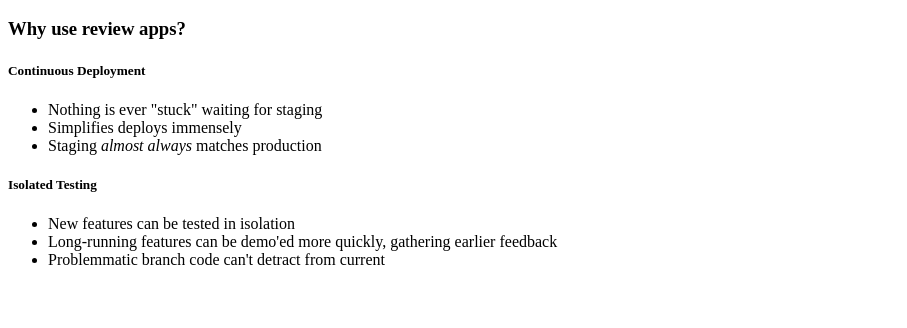
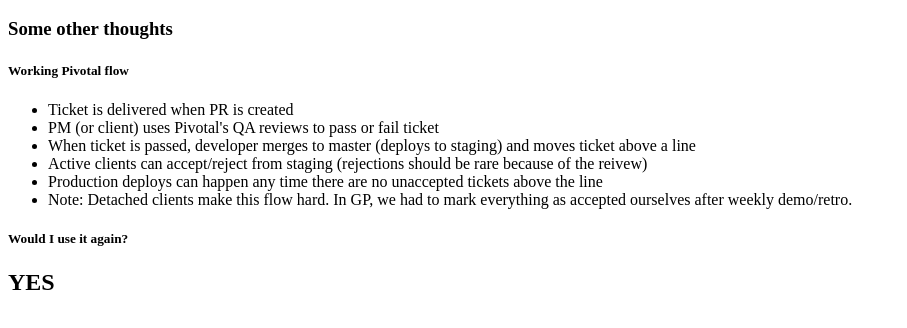
Before and after one commit to kayakyakr/review-app-demo, a plain HTML site: page public/index.html in a window 1280 px wide. Shown: the part 48-376 px from the top of the page, without its empty margins (0-907 px from the left). Drawn offline with Linux system fonts and the light colour scheme.

Commit message:
add some thoughts

```diff
--- a/app.json
+++ b/app.json
@@ -12,5 +12,5 @@
     {
       "url": "heroku/ruby"
     }
-  ],
+  ]
 }
--- a/public/index.html
+++ b/public/index.html
@@ -1,14 +1,13 @@
 <h1>Review Apps Postmortem</h1>
-<h3>Why use review apps?</h3>
-<h5>Continuous Deployment</h5>
+<h3>Some other thoughts</h3>
+<h5>Working Pivotal flow</h5>
 <ul>
-  <li>Nothing is ever "stuck" waiting for staging</li>
-  <li>Simplifies deploys immensely</li>
-  <li>Staging <em>almost always</em> matches production</li>
+  <li>Ticket is delivered when PR is created</li>
+  <li>PM (or client) uses Pivotal's QA reviews to pass or fail ticket</li>
+  <li>When ticket is passed, developer merges to master (deploys to staging) and moves ticket above a line</li>
+  <li>Active clients can accept/reject from staging (rejections should be rare because of the reivew)</li>
+  <li>Production deploys can happen any time there are no unaccepted tickets above the line</li>
+  <li>Note: Detached clients make this flow hard. In GP, we had to mark everything as accepted ourselves after weekly demo/retro.</li>
 </ul>
-<h5>Isolated Testing</h5>
-<ul>
-  <li>New features can be tested in isolation</li>
-  <li>Long-running features can be demo'ed more quickly, gathering earlier feedback</li>
-  <li>Problemmatic branch code can't detract from current</li>
-</ul>
+<h5>Would I use it again?</h5>
+<h2>YES</h2>
```
